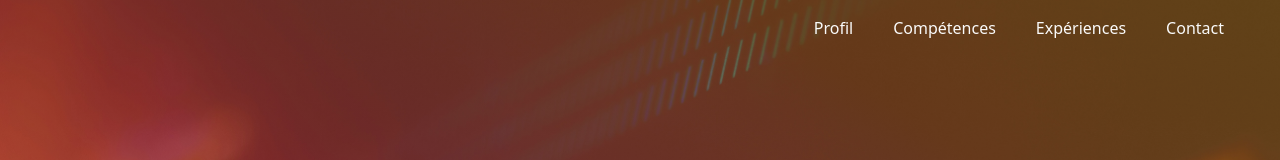
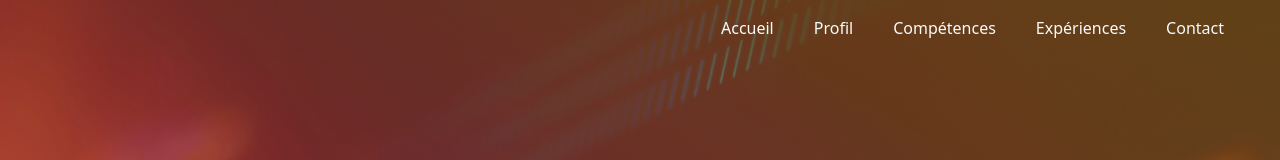
Before and after one commit to ElodieRoy/CV, a React (Vite) app in the folder frontend/: page / in a window 1280 px wide. Shown: the top 160 px of the page. Built offline with nearby package versions, Linux system fonts and the light colour scheme.

Commit message:
feat: init i18n translation

```diff
--- a/frontend/package.json
+++ b/frontend/package.json
@@ -19,6 +19,7 @@
     "eslint-plugin-react": "^7.37.4",
     "react": "^18.3.1",
     "react-dom": "^18.3.1",
+    "react-i18next": "^15.4.0",
     "tailwind-merge": "^2.6.0",
     "tailwindcss": "^4.0.0"
   },
--- a/frontend/src/components/navbar/NavBarContent.tsx
+++ b/frontend/src/components/navbar/NavBarContent.tsx
@@ -1,22 +1,21 @@
-const menu = [
-  { link: "#profile", label: "Profil" },
-  { link: "#skills", label: "Compétences" },
-  { link: "#experiences", label: "Expériences" },
-  { link: "#contact", label: "Contact" },
-];
+import { useTranslation } from "react-i18next";
 
 type NavBarContentProps = {
   onItemClick?: () => void;
 };
 
 export function NavBarContent({ onItemClick }: NavBarContentProps) {
+  const { t } = useTranslation();
+  const menu = Object.entries(t("menu", { returnObjects: true }));
+
   return (
     <ul className="flex flex-col lg:flex-row gap-10">
-      {menu.map((item) => (
-        <li key={item.label}>
-          <a href={item.link} onClick={onItemClick}>
-            {item.label}
+      {menu.map(([key, value]) => (
+        <li key={key}>
+          <a className="relative" href={`#${key}`} onClick={onItemClick}>
+            {value}
           </a>
+          <span className="absolute left-0 bottom-0 w-0 h-0.5 bg-blue-500 transition-all duration-300 group-hover:w-full"></span>
         </li>
       ))}
     </ul>
--- /dev/null
+++ b/frontend/src/i18n/config.ts
@@ -0,0 +1,26 @@
+import i18next from "i18next";
+import { initReactI18next } from "react-i18next";
+import translation from "./fr/translation.json";
+
+i18next
+  .use(initReactI18next)
+  .init({
+    lng: "fr",
+    debug: true,
+    resources: {
+      fr: {
+        translation,
+      },
+    },
+    // if you see an error like: "Argument of type 'DefaultTFuncReturn' is not assignable to parameter of type xyz"
+    // set returnNull to false (and also in the i18next.d.ts options)
+    // returnNull: false,
+  })
+  .then(() => {
+    console.log("i18next initialized successfully");
+  })
+  .catch((error) => {
+    console.error("i18next initialization failed", error);
+  });
+
+export default i18next;
--- /dev/null
+++ b/frontend/src/i18n/fr/translation.json
@@ -0,0 +1,9 @@
+{
+  "menu": {
+    "home": "Accueil",
+    "profile": "Profil",
+    "skills": "Compétences",
+    "experiences": "Expériences",
+    "contact": "Contact"
+  }
+}
--- a/frontend/src/main.tsx
+++ b/frontend/src/main.tsx
@@ -1,10 +1,11 @@
+import "@/i18n/config.ts";
 import { StrictMode } from "react";
 import { createRoot } from "react-dom/client";
+import App from "./App.tsx";
 import "./index.css";
-import App from "./App.tsx";
 
 createRoot(document.getElementById("root")!).render(
   <StrictMode>
     <App />
-  </StrictMode>,
+  </StrictMode>
 );
```
Also changed, not shown: 1 other file (tests, documents, lock files or other folders).
